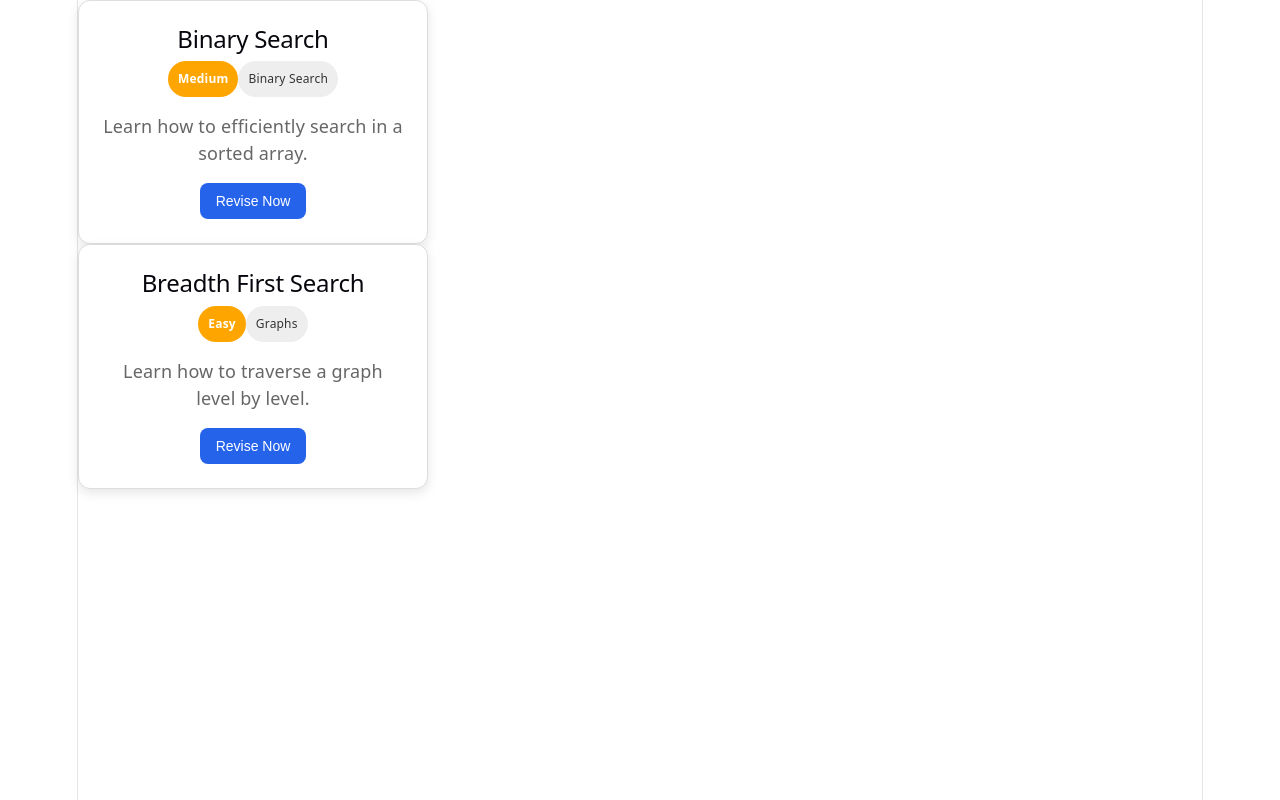
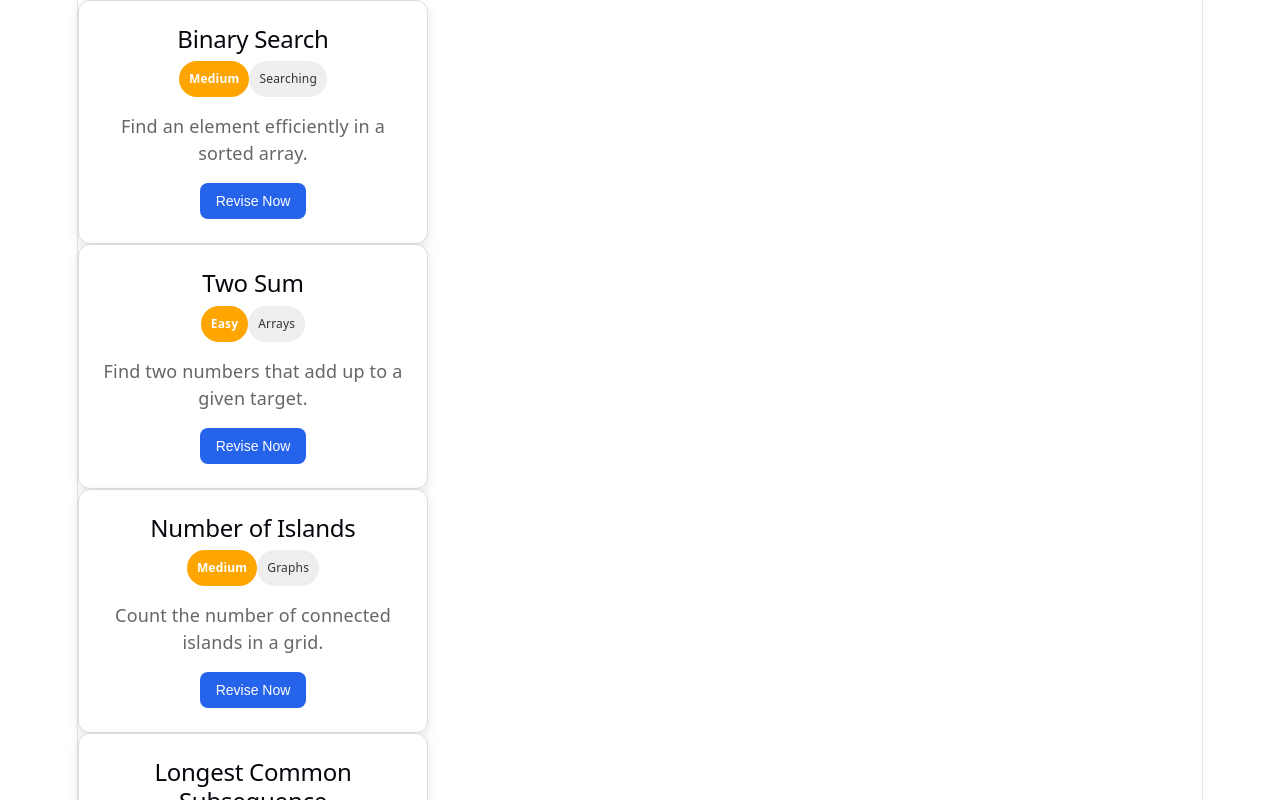
Before and after one commit to 24je0657/dsa-revision-platform, a React (Vite) app in the folder frontend/: page / in a window 1280 px wide. Shown: the top 800 px of the page. Built offline with nearby package versions, Linux system fonts and the light colour scheme.

Commit message:
Stage 1: render problem list with .map()

```diff
--- a/frontend/src/App.tsx
+++ b/frontend/src/App.tsx
@@ -1,22 +1,45 @@
 import ProblemCard from './ProblemCard'
 import './App.css'
+
+const problems = [
+  {
+    title: "Binary Search",
+    difficulty: "Medium",
+    topic: "Searching",
+    description: "Find an element efficiently in a sorted array."
+  },
+  {
+    title: "Two Sum",
+    difficulty: "Easy",
+    topic: "Arrays",
+    description: "Find two numbers that add up to a given target."
+  },
+  {
+    title: "Number of Islands",
+    difficulty: "Medium",
+    topic: "Graphs",
+    description: "Count the number of connected islands in a grid."
+  },
+  {
+    title: "Longest Common Subsequence",
+    difficulty: "Hard",
+    topic: "Dynamic Programming",
+    description: "Find the longest subsequence common to two strings."
+  },
+]
 
 function App() {
   return (
     <div>
-      <ProblemCard
-        title="Binary Search"
-        difficulty="Medium"
-        topic="Binary Search"
-        description="Learn how to efficiently search in a sorted array."
-      />
-
-      <ProblemCard
-        title="Breadth First Search"
-        difficulty="Easy"
-        topic="Graphs"
-        description="Learn how to traverse a graph level by level."
-      />
+      {problems.map((problem) => (
+        <ProblemCard
+          key={problem.title}
+          title={problem.title}
+          difficulty={problem.difficulty}
+          topic={problem.topic}
+          description={problem.description}
+        />
+      ))}
     </div>
   )
 }
```
